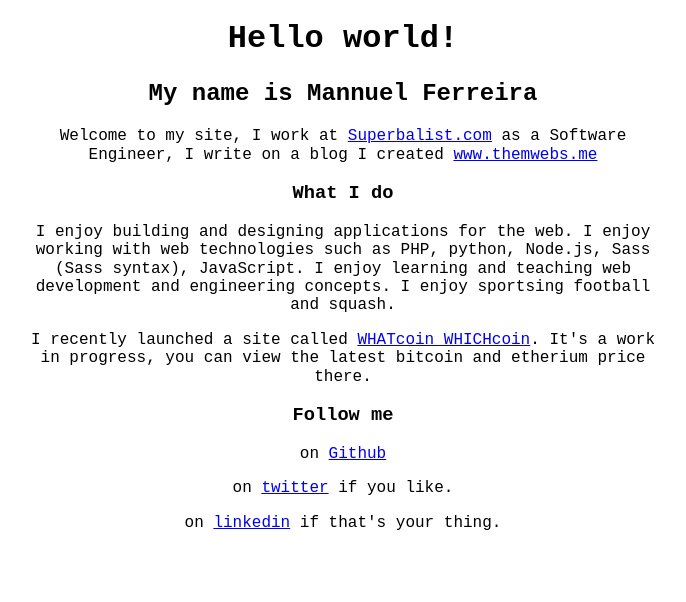
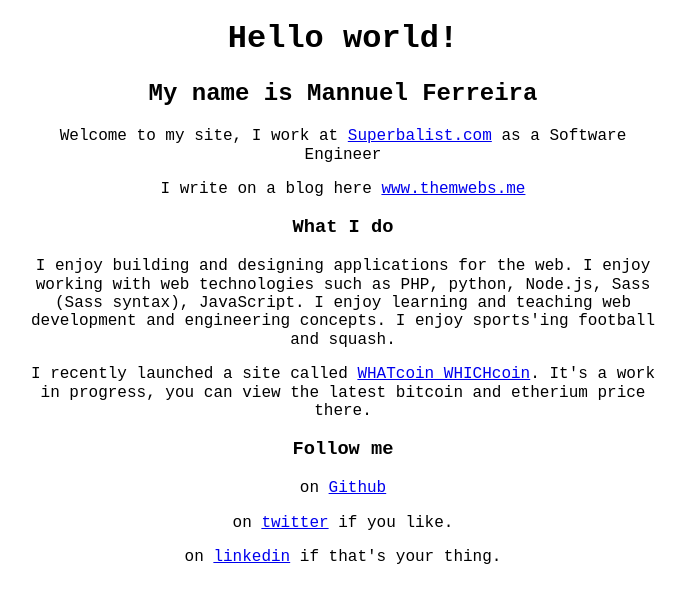
Before and after one commit to mannuelf/mannuelferreira.com, a Nuxt app: page / in a window 1280 px wide. Shown: the top 602 px of the page, without its empty margins (297-983 px from the left). Built offline with nearby package versions, Linux system fonts and the light colour scheme.

Commit message:
added editor config and updated copy

```diff
--- a/pages/index.vue
+++ b/pages/index.vue
@@ -4,10 +4,12 @@
             <h1>Hello world!</h1>
 
             <h2>My name is Mannuel Ferreira</h2>
-            <p>Welcome to my site, I work at <a href="https://superbalist.com">Superbalist.com</a> as a Software Engineer, I write on a blog I created <a href="http://www.themwebs.me">www.themwebs.me</a></p>
+            <p>Welcome to my site, I work at <a href="https://superbalist.com">Superbalist.com</a> as a Software Engineer</p>
+
+            <p>I write on a blog here <a href="http://www.themwebs.me">www.themwebs.me</a></p>
 
             <h3>What I do</h3>
-            <p>I enjoy building and designing applications for the web. I enjoy working with web technologies such as PHP, python, Node.js, Sass (Sass syntax), JavaScript. I enjoy learning and teaching web development and engineering concepts. I enjoy sportsing football and squash.</p>
+            <p>I enjoy building and designing applications for the web. I enjoy working with web technologies such as PHP, python, Node.js, Sass (Sass syntax), JavaScript. I enjoy learning and teaching web development and engineering concepts. I enjoy sports'ing football and squash.</p>
             <p>I recently launched a site called <a href="https://www.whatcoinwhichcoin.com">WHATcoin WHICHcoin</a>. It's a work in progress, you can view the latest bitcoin and etherium price there.</p>
 
             <h3>Follow me</h3>
```
Also changed, not shown: 1 other file (tests, documents, lock files or other folders).
